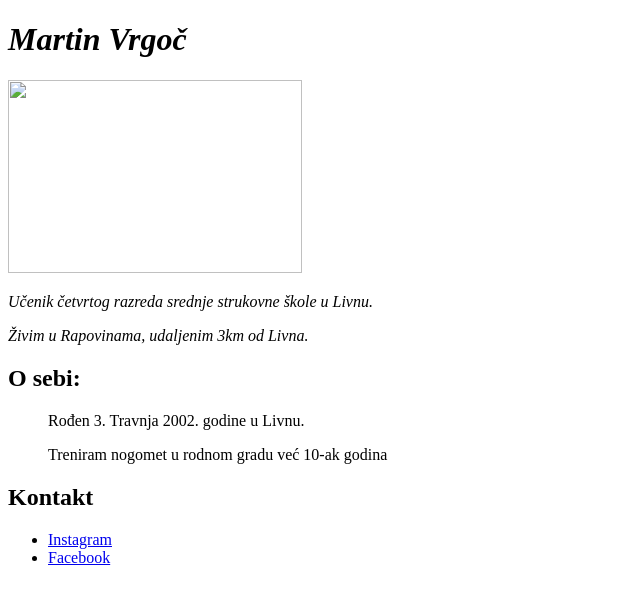
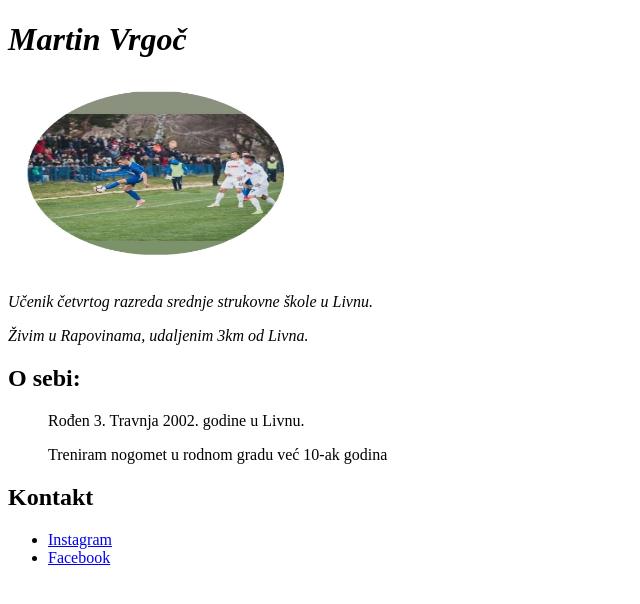
Before and after one commit to Vrgy/My-Website, a plain HTML site: page index.html in a window 1280 px wide. Shown: the whole page, without its empty margins (0-640 px from the left). Drawn offline with Linux system fonts and the light colour scheme.

Commit message:
Update index.html

```diff
--- a/index.html
+++ b/index.html
@@ -18,7 +18,7 @@
     <body>
 
         <h1><em> Martin Vrgoč </em> </h1>
-        <img src="vrgy.jpg" width="294" height="193">
+        <img src="vrgyyyy.jpg" width="294" height="193">
         <p><em>Učenik četvrtog razreda srednje strukovne škole u Livnu.</em></p>
         <p><em>Živim u Rapovinama, udaljenim 3km od Livna.</em></p>
 
```
